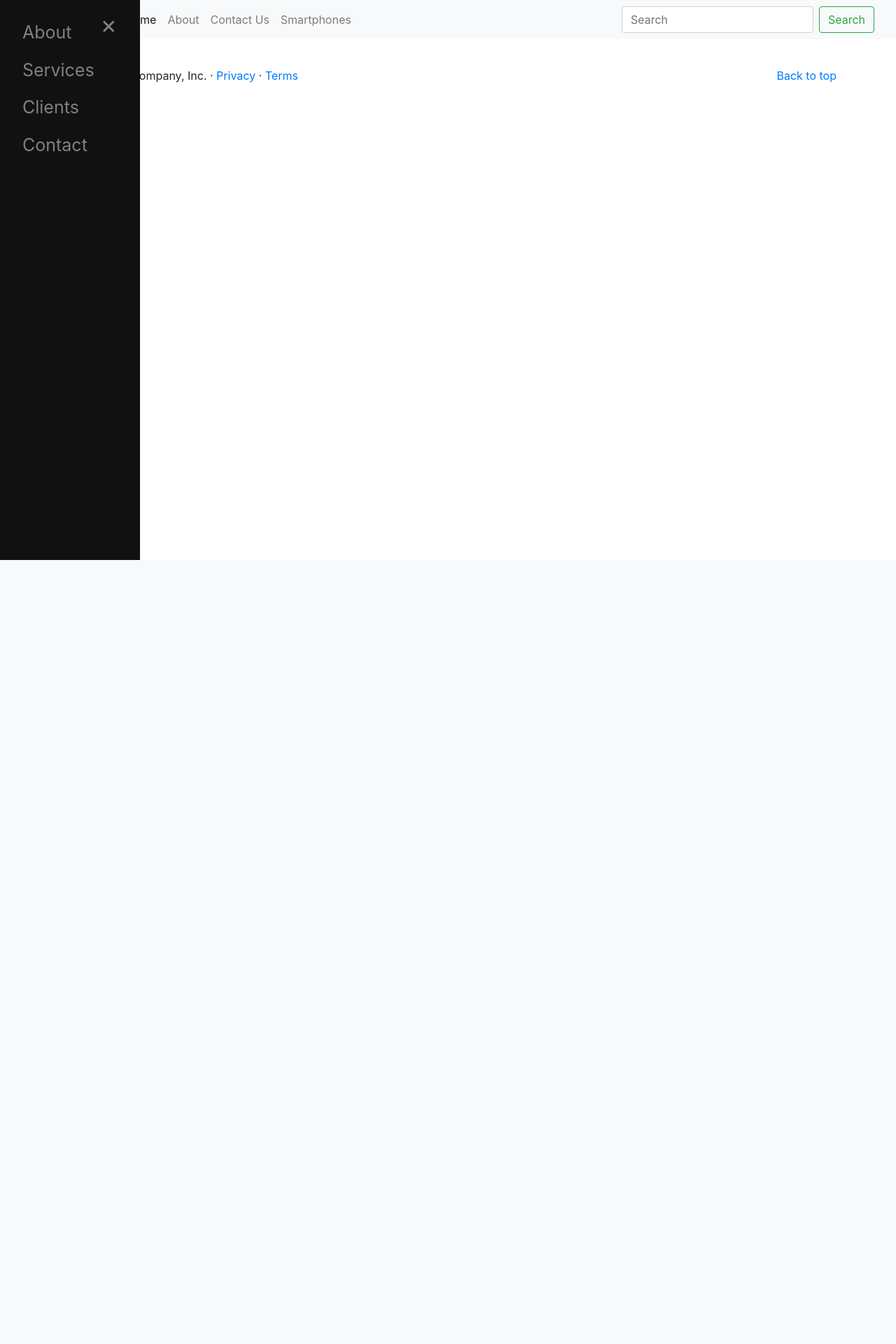
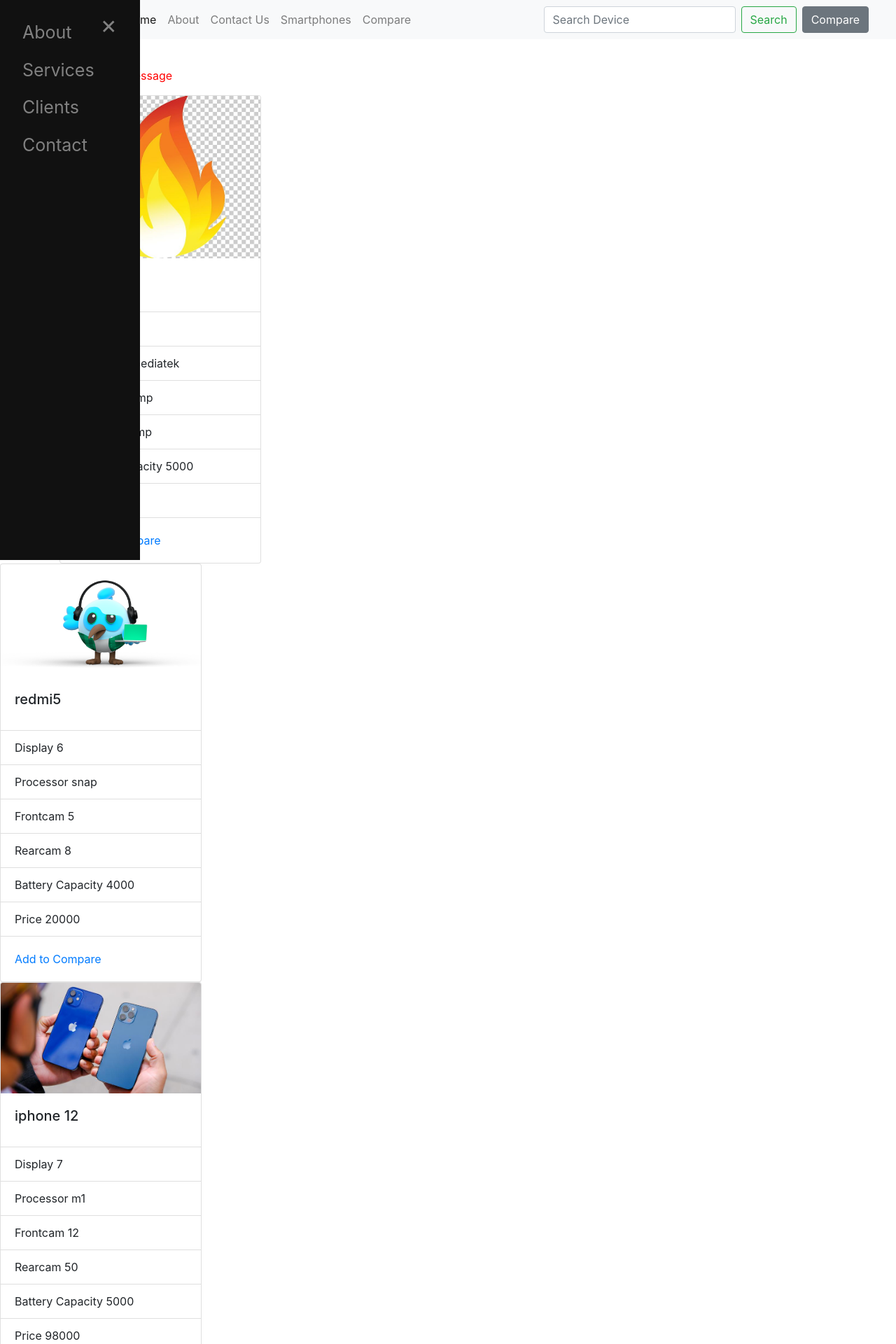
Before and after one commit to supsa-ak/Gadget-Gyan, a Django app: template explore/templates/explore/search.html in a window 1280 px wide. Shown: the top 1920 px of the page at 70% size. Before the commit the page ends 800 px from the top, so only its background shows below. Run offline with Django 3.2, Linux system fonts and the light colour scheme; the template is opened without the code that fills it: values that come from a table or form of the project are taken from there, others are empty; data comes from the database, SQL or seed files in the repository; both versions use the stored data as it was after the commit; one stand-in notice (Sample message) is shown; some libraries are stand-ins or nearby versions.

Commit message:
Added search Functionality

```diff
--- a/explore/models.py
+++ b/explore/models.py
@@ -3,6 +3,7 @@
 
 # Create your models here.
 class Product(models.Model):
+    objects = models.Model
     device_id = models.AutoField
     product_name = models.CharField(max_length=50)
     display = models.CharField(max_length=50, default="")
--- a/explore/templates/explore/basic.html
+++ b/explore/templates/explore/basic.html
@@ -52,11 +52,18 @@
           <li class="nav-item">
             <a class="nav-link" href="/prodView/">Smartphones</a>
           </li>
+          <li class="nav-item">
+            <a class="nav-link" href="/compare/">Compare</a>
+          </li>
         </ul>
-        <form class="d-flex">
-          <input class="form-control me-2" type="search" placeholder="Search" aria-label="Search">
+        <form method="post" action="/search/" class="d-flex">
+            {% csrf_token %}
+          <input  name="srh" id="search" class="form-control me-2" type="text" placeholder="Search Device" aria-label="Search">
           <button class="btn btn-outline-success" type="submit">Search</button>
         </form>
+        <button type="button" class="btn btn-secondary mx-2" id="popcart" data-container="body" data-toggle="popover" data-placement="bottom" data-html="true" data-content="Vivamus
+sagittis lacus vel augue laoreet rutrum faucibus.">
+  Compare</button>
       </div>
     </div>
   </nav>
@@ -77,7 +84,7 @@
 <!--------------------------------Footer--------------------------------------->
 <footer class="container">
     <p class="float-right"><a href="#">Back to top</a></p>
-    <p>&copy; 2017-2019 Company, Inc. &middot; <a href="#">Privacy</a> &middot; <a href="#">Terms</a></p>
+    <p>&copy; 2017-2019 Gadget Gyan, Inc. &middot; <a href="#">Privacy</a> &middot; <a href="#">Terms</a></p>
   </footer>
 
   <!----------------------Bootstrap Code Below--------------------------------------------------------------->
--- a/explore/templates/explore/product.html
+++ b/explore/templates/explore/product.html
@@ -1,9 +1,12 @@
 {% extends 'explore/basic.html' %}
+<script> src = "../../static/explore/compare.js"</script>
 {% block title %}Product - Gadget Gyan{% endblock %}
 {% load static %}
 {% block prodcss %}
 <link rel="stylesheet" type="text/css" href="../../static/explore/product.css">
+
 {% endblock %}
+
 {% block product %}
 <div class="container">
   {% for i in product %}
@@ -22,8 +25,7 @@
       <li class="list-group-item">Price {{i.price}}</li>
     </ul>
     <div class="card-body">
-      <a href="#" class="card-link">More info</a>
-      <a href="#" class="card-link">Another link</a>
+      <a href="#" class="card-link">Add to Compare</a>
     </div>
   </div>
 </div>
--- a/explore/templates/explore/search.html
+++ b/explore/templates/explore/search.html
@@ -1,3 +1,34 @@
 {% extends 'explore/basic.html' %}
-
 {% block title %}Search- Gadget Gyan{% endblock %}
+{% load static %}
+{% block product %}
+<div class="container">
+   {% if messages %}
+    <ul class="messages">
+      {% for k in messages %}
+        <li style="color:red">{{ k }}</li>
+      {% endfor %}
+    </ul>
+      {% endif %}
+  {% for i in sr %}
+  <!---------------------------Card 1--------------------------------------->
+  <div class="card" id={{i}} style="width: 18rem;">
+    <img src="/media/{{i.image}}" class="card-img-top" alt="{{i.product_name}}" />
+    <div class="card-body">
+      <h5 class="card-title">{{i.product_name}}</h5>
+    </div>
+    <ul class="list-group list-group-flush">
+      <li class="list-group-item">Display {{i.display}}</li>
+      <li class="list-group-item">Processor {{i.processor}}</li>
+      <li class="list-group-item">Frontcam {{i.frontcam}}</li>
+      <li class="list-group-item">Rearcam {{i.rearcam}}</li>
+      <li class="list-group-item">Battery Capacity {{i.batterycap}}</li>
+      <li class="list-group-item">Price {{i.price}}</li>
+    </ul>
+    <div class="card-body">
+      <a href="#" class="card-link">Add to Compare</a>
+    </div>
+  </div>
+</div>
+{% endfor %}
+{% endblock %}
--- a/explore/urls.py
+++ b/explore/urls.py
@@ -9,5 +9,5 @@
     path("contact/", views.contact, name="ContactUs"),
     path("search/", views.search, name="Search"),
     path("prodView/", views.prodView, name="ProdView"),
-    path("compare/", views.Compare, name="Compare")
+    path("compare/", views.compare, name="Compare")
 ]
```
Also changed, not shown: explore/static/explore/compare.js (added, +21 -0 lines), explore/views.py (+22 -3 lines), db.sqlite3, media/explore/images/b5119c85-1286-11eb-9cbf-f2a2c19301f0.cf.jpg (added), media/explore/images/download.png (added), media/explore/images/download_KbE6tUM.png (added).
